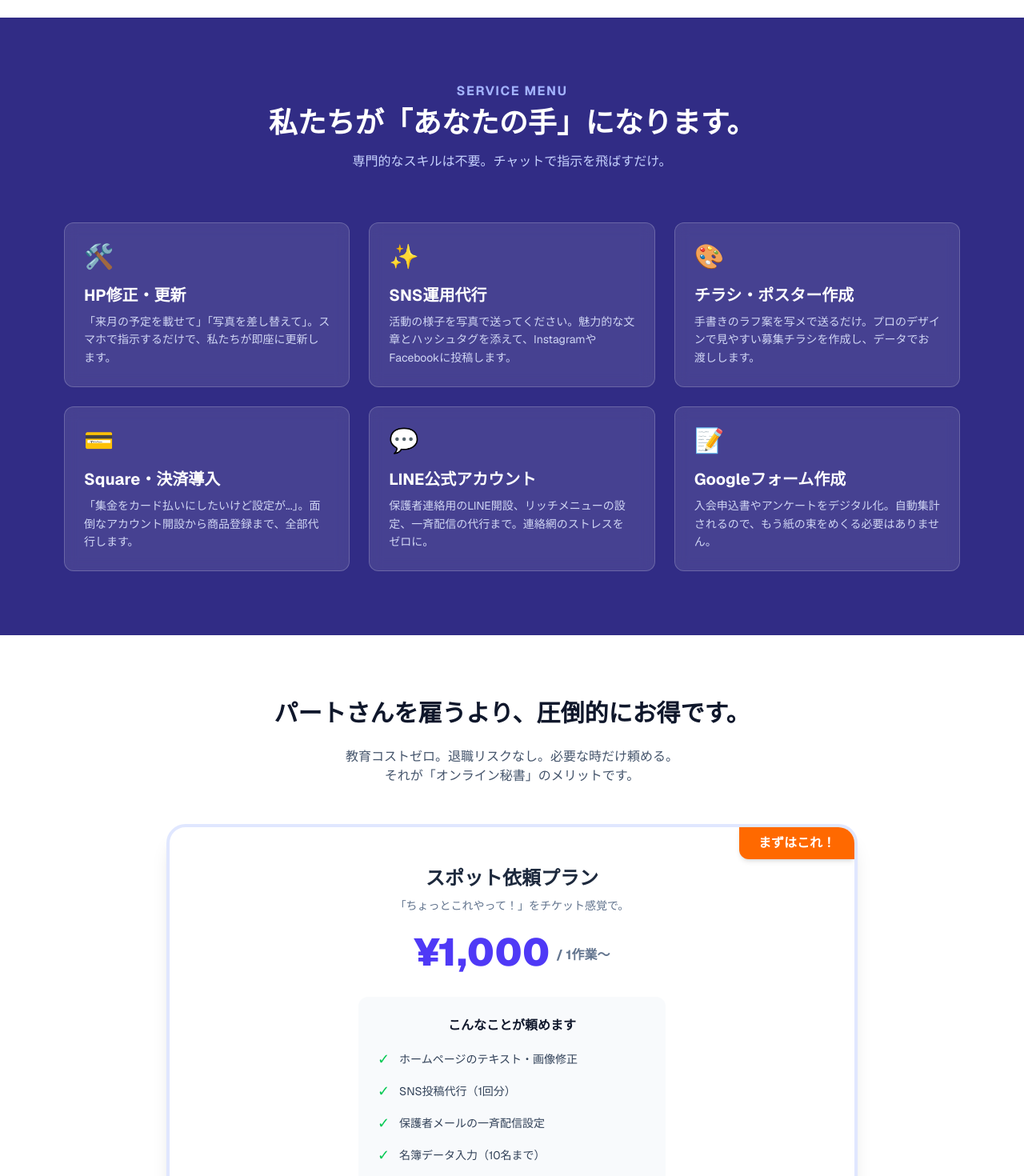
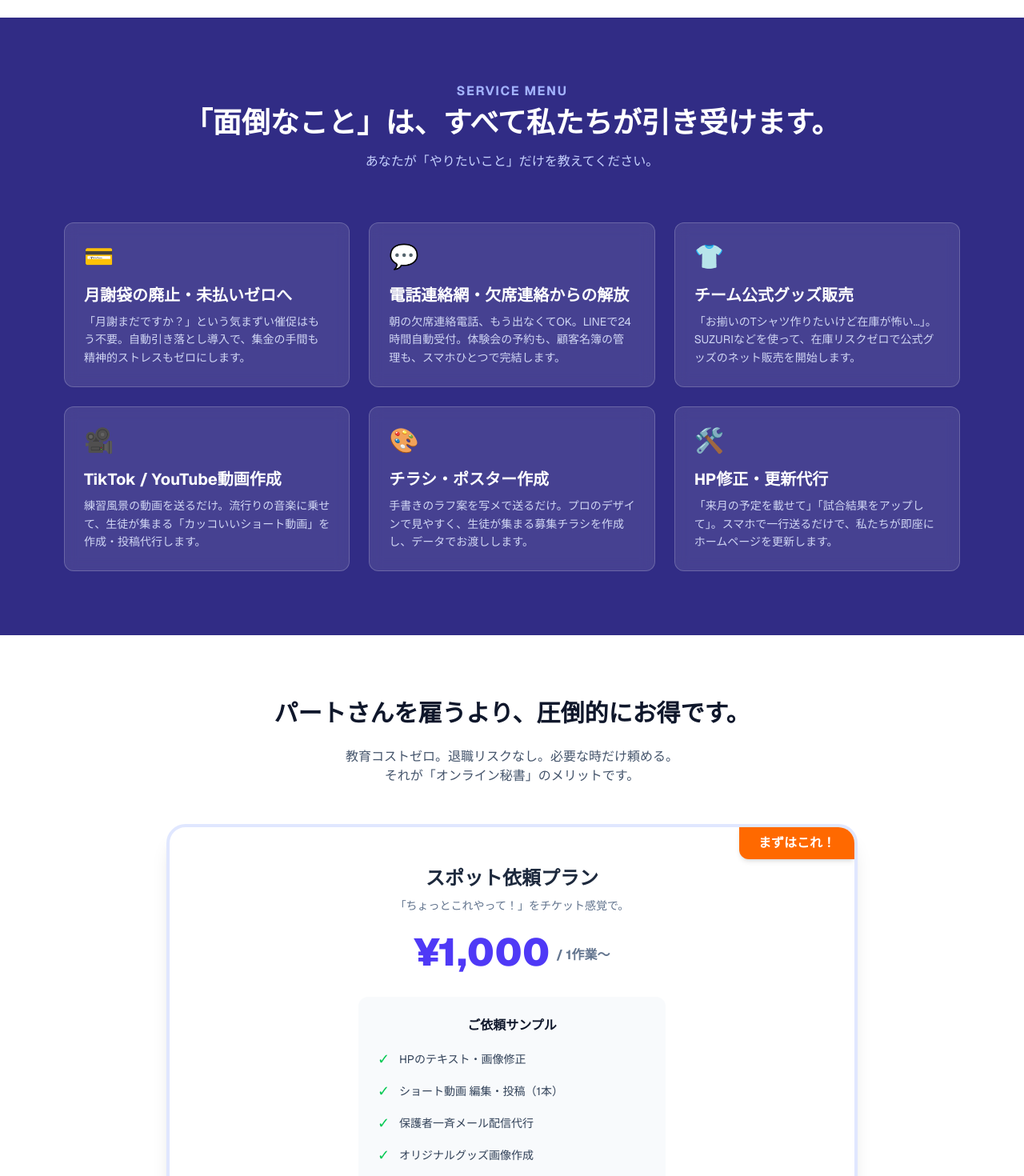
Before and after one commit to iidaatcnt/bukatsu-dx, a Next.js app: page / in a window 1280 px wide. Shown: the part 1400-2870 px from the top of the page at 80% size. Built offline with nearby package versions, Linux system fonts and the light colour scheme.

Commit message:
Update LP content to focus on benefits (No monthly bag, Team Goods, TikTok)

```diff
--- a/src/app/page.tsx
+++ b/src/app/page.tsx
@@ -126,18 +126,42 @@ export default function Home() {
         <div className="max-w-6xl mx-auto px-4">
           <div className="text-center mb-16">
             <h2 className="text-indigo-300 font-bold tracking-widest uppercase mb-2">SERVICE MENU</h2>
-            <h3 className="text-3xl lg:text-4xl font-bold">私たちが「あなたの手」になります。</h3>
-            <p className="mt-4 text-indigo-200">専門的なスキルは不要。チャットで指示を飛ばすだけ。</p>
+            <h3 className="text-3xl lg:text-4xl font-bold">「面倒なこと」は、すべて私たちが引き受けます。</h3>
+            <p className="mt-4 text-indigo-200">あなたが「やりたいこと」だけを教えてください。</p>
           </div>
 
           <div className="grid md:grid-cols-2 lg:grid-cols-3 gap-6">
             {[
-              { title: "HP修正・更新", icon: "🛠️", desc: "「来月の予定を載せて」「写真を差し替えて」。スマホで指示するだけで、私たちが即座に更新します。" },
-              { title: "SNS運用代行", icon: "✨", desc: "活動の様子を写真で送ってください。魅力的な文章とハッシュタグを添えて、InstagramやFacebookに投稿します。" },
-              { title: "チラシ・ポスター作成", icon: "🎨", desc: "手書きのラフ案を写メで送るだけ。プロのデザインで見やすい募集チラシを作成し、データでお渡しします。" },
-              { title: "Square・決済導入", icon: "💳", desc: "「集金をカード払いにしたいけど設定が...」。面倒なアカウント開設から商品登録まで、全部代行します。" },
-              { title: "LINE公式アカウント", icon: "💬", desc: "保護者連絡用のLINE開設、リッチメニューの設定、一斉配信の代行まで。連絡網のストレスをゼロに。" },
-              { title: "Googleフォーム作成", icon: "📝", desc: "入会申込書やアンケートをデジタル化。自動集計されるので、もう紙の束をめくる必要はありません。" },
+              {
+                title: "月謝袋の廃止・未払いゼロへ",
+                icon: "💳",
+                desc: "「月謝まだですか？」という気まずい催促はもう不要。自動引き落とし導入で、集金の手間も精神的ストレスもゼロにします。"
+              },
+              {
+                title: "電話連絡網・欠席連絡からの解放",
+                icon: "💬",
+                desc: "朝の欠席連絡電話、もう出なくてOK。LINEで24時間自動受付。体験会の予約も、顧客名簿の管理も、スマホひとつで完結します。"
+              },
+              {
+                title: "チーム公式グッズ販売",
+                icon: "👕",
+                desc: "「お揃いのTシャツ作りたいけど在庫が怖い...」。SUZURIなどを使って、在庫リスクゼロで公式グッズのネット販売を開始します。"
+              },
+              {
+                title: "TikTok / YouTube動画作成",
+                icon: "🎥",
+                desc: "練習風景の動画を送るだけ。流行りの音楽に乗せて、生徒が集まる「カッコいいショート動画」を作成・投稿代行します。"
+              },
+              {
+                title: "チラシ・ポスター作成",
+                icon: "🎨",
+                desc: "手書きのラフ案を写メで送るだけ。プロのデザインで見やすく、生徒が集まる募集チラシを作成し、データでお渡しします。"
+              },
+              {
+                title: "HP修正・更新代行",
+                icon: "🛠️",
+                desc: "「来月の予定を載せて」「試合結果をアップして」。スマホで一行送るだけで、私たちが即座にホームページを更新します。"
+              },
             ].map((item, i) => (
               <div key={i} className="bg-white/10 backdrop-blur border border-white/20 p-6 rounded-xl hover:bg-white/20 transition">
                 <div className="text-3xl mb-4">{item.icon}</div>
@@ -171,23 +195,23 @@ export default function Home() {
             </div>
 
             <div className="bg-slate-50 rounded-xl p-6 mb-8 text-left max-w-sm mx-auto">
-              <p className="font-bold text-slate-900 mb-4 text-center">こんなことが頼めます</p>
+              <p className="font-bold text-slate-900 mb-4 text-center">ご依頼サンプル</p>
               <ul className="space-y-3 text-sm">
                 <li className="flex items-center text-slate-700">
                   <span className="text-green-500 mr-3 text-lg">✓</span>
-                  <span>ホームページのテキスト・画像修正</span>
+                  <span>HPのテキスト・画像修正</span>
                 </li>
                 <li className="flex items-center text-slate-700">
                   <span className="text-green-500 mr-3 text-lg">✓</span>
-                  <span>SNS投稿代行（1回分）</span>
+                  <span>ショート動画 編集・投稿（1本）</span>
                 </li>
                 <li className="flex items-center text-slate-700">
                   <span className="text-green-500 mr-3 text-lg">✓</span>
-                  <span>保護者メールの一斉配信設定</span>
+                  <span>保護者一斉メール配信代行</span>
                 </li>
                 <li className="flex items-center text-slate-700">
                   <span className="text-green-500 mr-3 text-lg">✓</span>
-                  <span>名簿データ入力（10名まで）</span>
+                  <span>オリジナルグッズ画像作成</span>
                 </li>
               </ul>
             </div>
```
